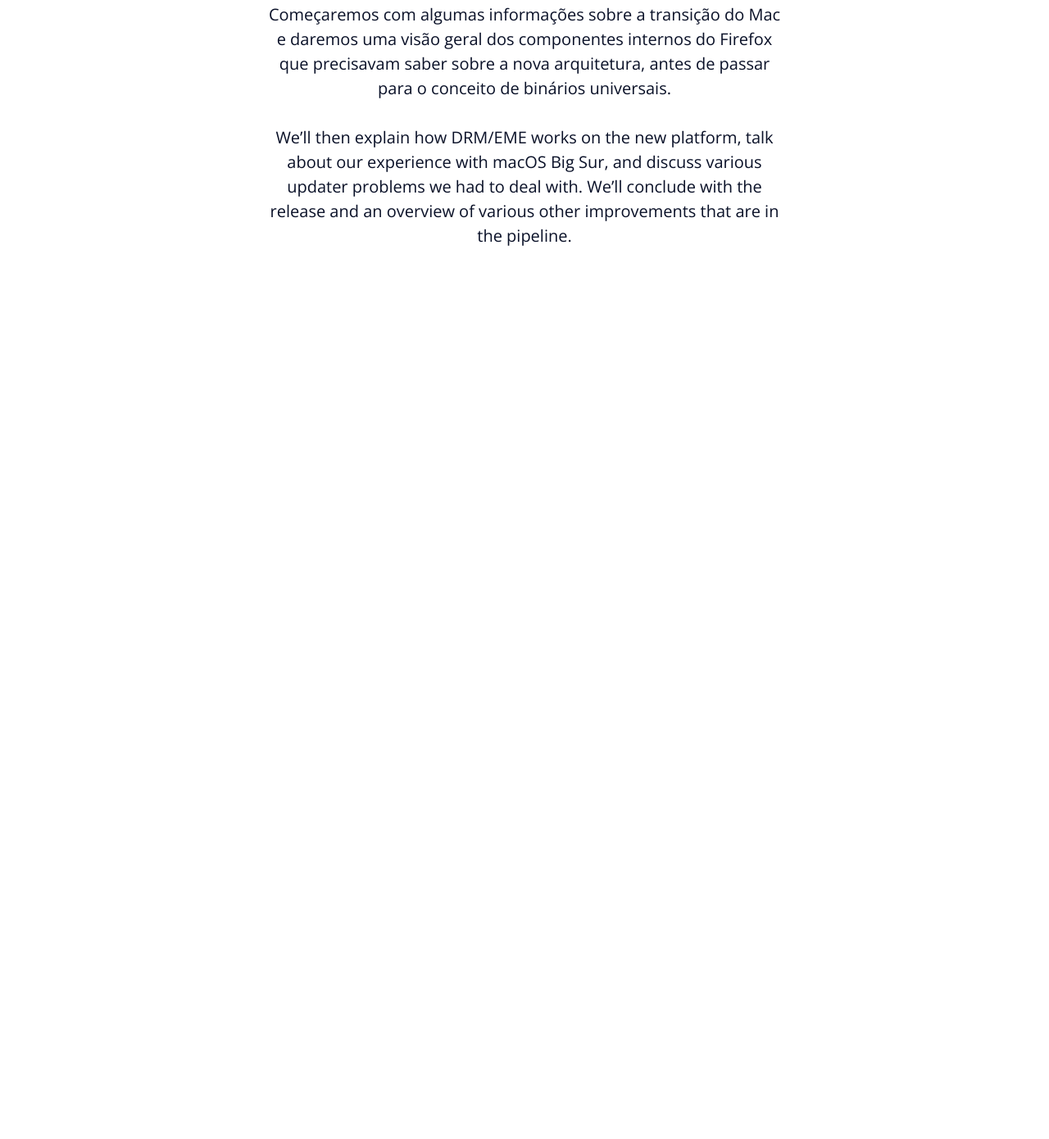
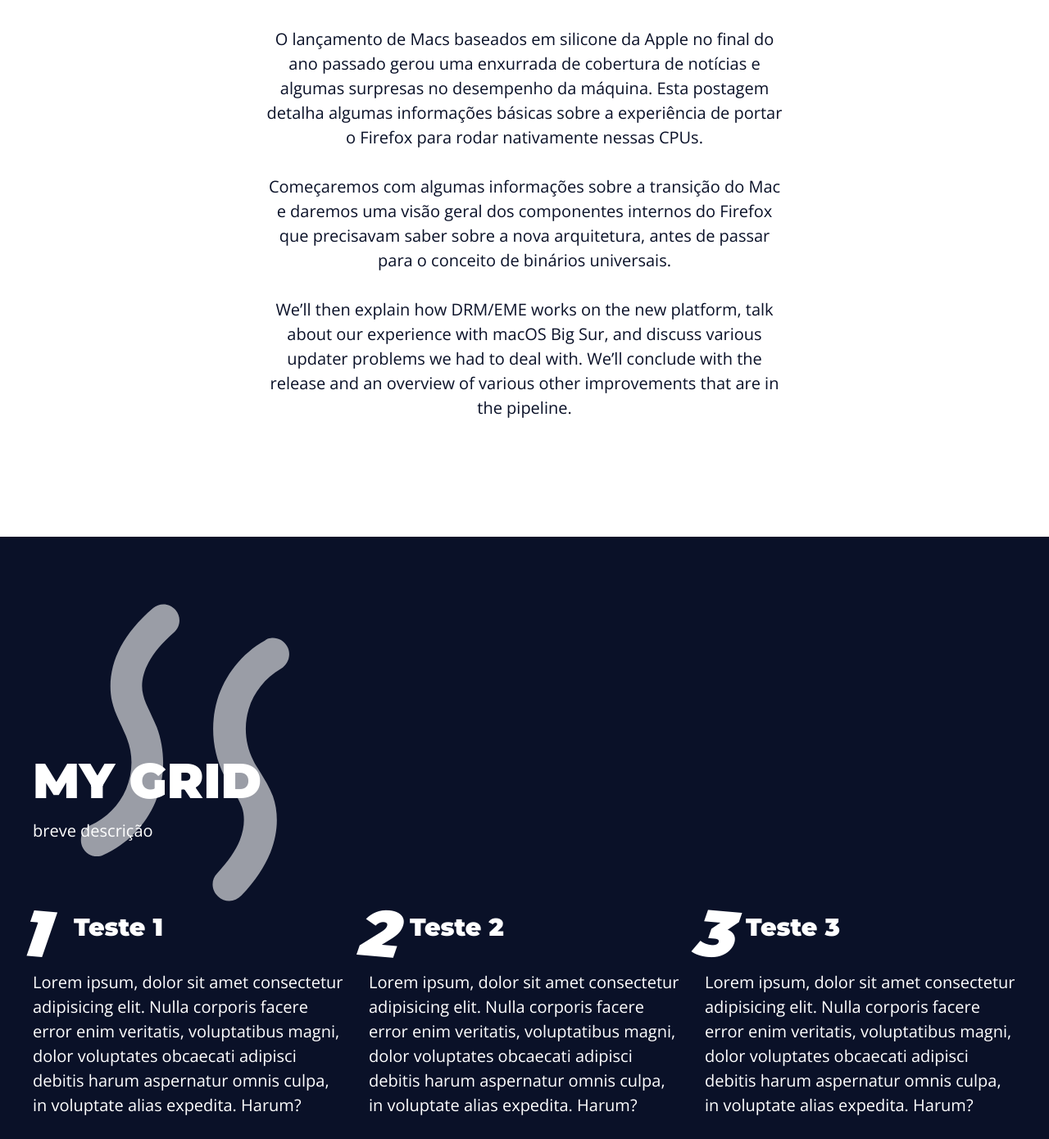
Before and after one commit to Mic-SA/Landing-page, a plain HTML site: page index.html in a window 1280 px wide. Shown: the part 1410-2800 px from the top of the page at 82% size. Before the commit the page ends 1785 px from the top, so only its background shows below. Drawn offline with nearby package versions, Linux system fonts and the light colour scheme.

Commit message:
correções

```diff
--- a/assest/css/classes.css
+++ b/assest/css/classes.css
@@ -14,7 +14,7 @@
     max-width: 120rem;
      /*1200 pixel da largura do site*/
     margin: 0 auto;
-    padding: var(--gap);
+    padding: 10rem var(--gap);
 }
 
 .section {
--- a/assest/css/style.css
+++ b/assest/css/style.css
@@ -4,7 +4,7 @@
     display: grid;
     grid-template-columns: 1fr 1.5fr;
     gap: var (--gap);
-    height: 100vh;
+    min-height: 100vh;
 }
 
 .intro-text-content, .intro-img{
@@ -22,8 +22,53 @@
 .top3-content{
     max-width: 64rem;
     display: flex;
-    flex-flow: column wrap;
+    flex-flow: column nowrap;
     justify-content: center;
     height: 100vh;
     text-align: center;
 }
+
+.grid-one-content{
+    display: flex;
+    flex-flow: column wrap;
+    justify-content: center;
+    min-height: 100vh;
+}
+
+.grid-main-heading{
+    margin-bottom: 1rem;
+}
+
+.grid-description{
+    padding-bottom: 5rem;
+}
+
+.grid{
+    display: grid;
+    grid-template-columns: repeat(3, 1fr);
+    gap: var(--gap);
+    counter-reset: grid-counter; /*colocando um contador na grid*/
+}
+
+.grid h3{
+    font-size: 3rem;
+    position: relative;
+    padding-left:  5rem;
+    padding-bottom: 3rem;
+}
+
+.grid h3::before {
+    /*configurando o contador*/
+    counter-increment: grid-counter;
+    content: counter(grid-counter);
+    position: absolute;
+    font-size: 8rem;
+    font-style: italic;
+    top: -3rem;
+    left: -1.5rem;
+    transform: rotate(5deg);
+     /*para rodar algum elemento*/
+
+
+
+}
--- a/index.html
+++ b/index.html
@@ -19,13 +19,12 @@
   <body class="main-bg">
     <aside class="menu white-bg">
       <div class="main-content menu-content">
-        <h1><a href="#">LOGO</a></h1>
+        <h1><a href="#home">LOGO</a></h1>
         <nav>
           <ul>
             <li><a href="#intro">intro</a></li>
-            <li><a href="#top3">top 3</a></li>
-            <li><a href="#">gallery</a></li>
-            <li><a href="#">work</a></li>
+            <li><a href="#grid-one">grid-one</a></li>
+            <li><a href="#gallery">gallery</a></li>
             <li><a href="#">contact</a></li>
           </ul>
         </nav>
@@ -34,7 +33,7 @@
 
     <div class="menu-spacing"></div>
 
-    <section id="intro" class="intro man-bg section">
+    <section id="home" class="intro man-bg section">
       <div class="main-content intro-content">
         <div class="intro-text-content">
           <h2>
@@ -57,7 +56,7 @@
       </div>
     </section>
 
-    <section id="top3" class="white-bg section">
+    <section id="intro" class="white-bg section">
       <div class="main-content top3-content">
         <h2>Os três melhores trabalhos</h2>
         <p>
@@ -81,5 +80,46 @@
         </p>
       </div>
     </section>
+
+    <section id="grid-one" class="grid-one man-bg section">
+      <div class="main-content grid-one-content">
+        <h2 class="grid-main-heading">My grid</h2>
+        <p class="grid-description">breve descrição</p>
+        <div class="grid">
+          <article>
+            <h3>Teste 1</h3>
+            <p>
+              Lorem ipsum, dolor sit amet consectetur adipisicing elit. Nulla
+              corporis facere error enim veritatis, voluptatibus magni, dolor
+              voluptates obcaecati adipisci debitis harum aspernatur omnis
+              culpa, in voluptate alias expedita. Harum?
+            </p>
+          </article>
+          <article>
+            <h3>Teste 2</h3>
+            <p>
+              Lorem ipsum, dolor sit amet consectetur adipisicing elit. Nulla
+              corporis facere error enim veritatis, voluptatibus magni, dolor
+              voluptates obcaecati adipisci debitis harum aspernatur omnis
+              culpa, in voluptate alias expedita. Harum?
+            </p>
+          </article>
+          <article>
+            <h3>Teste 3</h3>
+            <p>
+              Lorem ipsum, dolor sit amet consectetur adipisicing elit. Nulla
+              corporis facere error enim veritatis, voluptatibus magni, dolor
+              voluptates obcaecati adipisci debitis harum aspernatur omnis
+              culpa, in voluptate alias expedita. Harum?
+            </p>
+          </article>
+        </div>
+      </div>
+    </section>
+
+    <section id="gallery" class="section white-bg"></section>
+    <div class="main-content">
+        <h1>Teste</h1>
+    </div>
   </body>
 </html>
```
Also changed, not shown: 1 other file.
